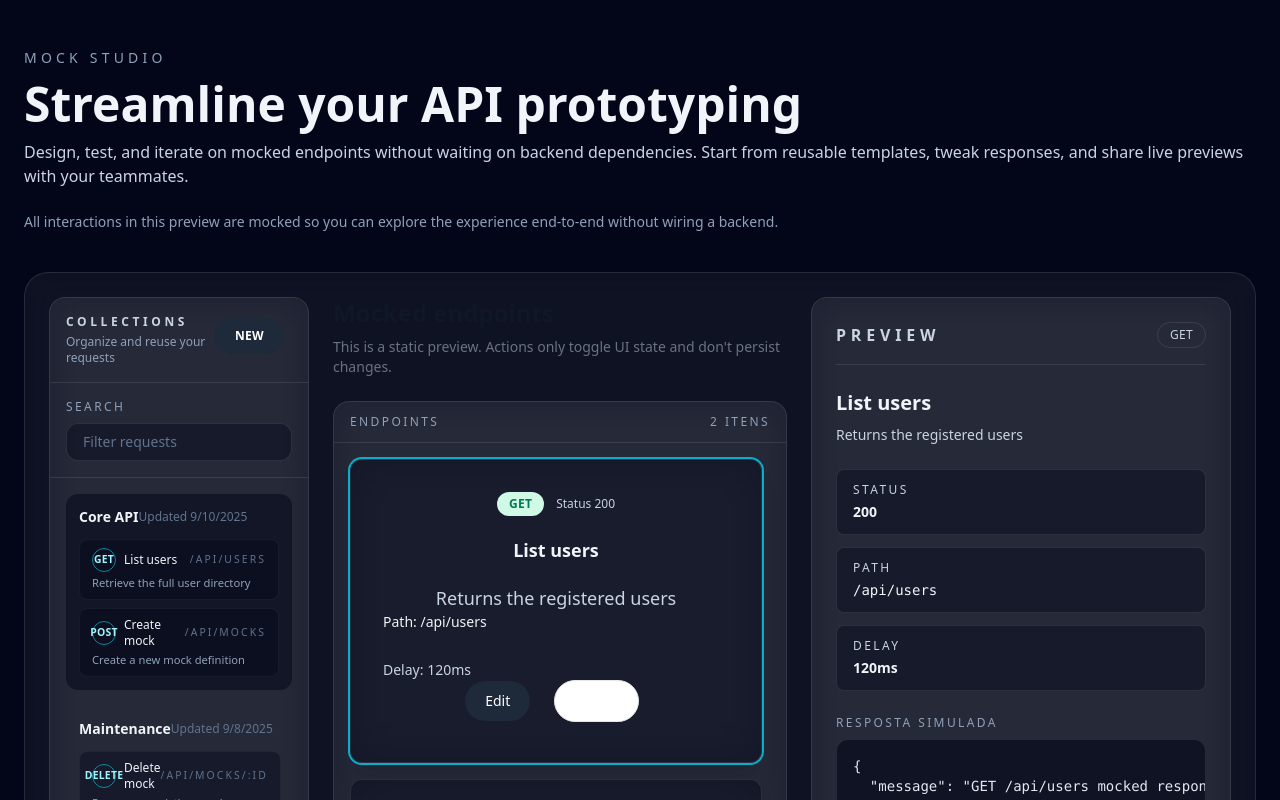
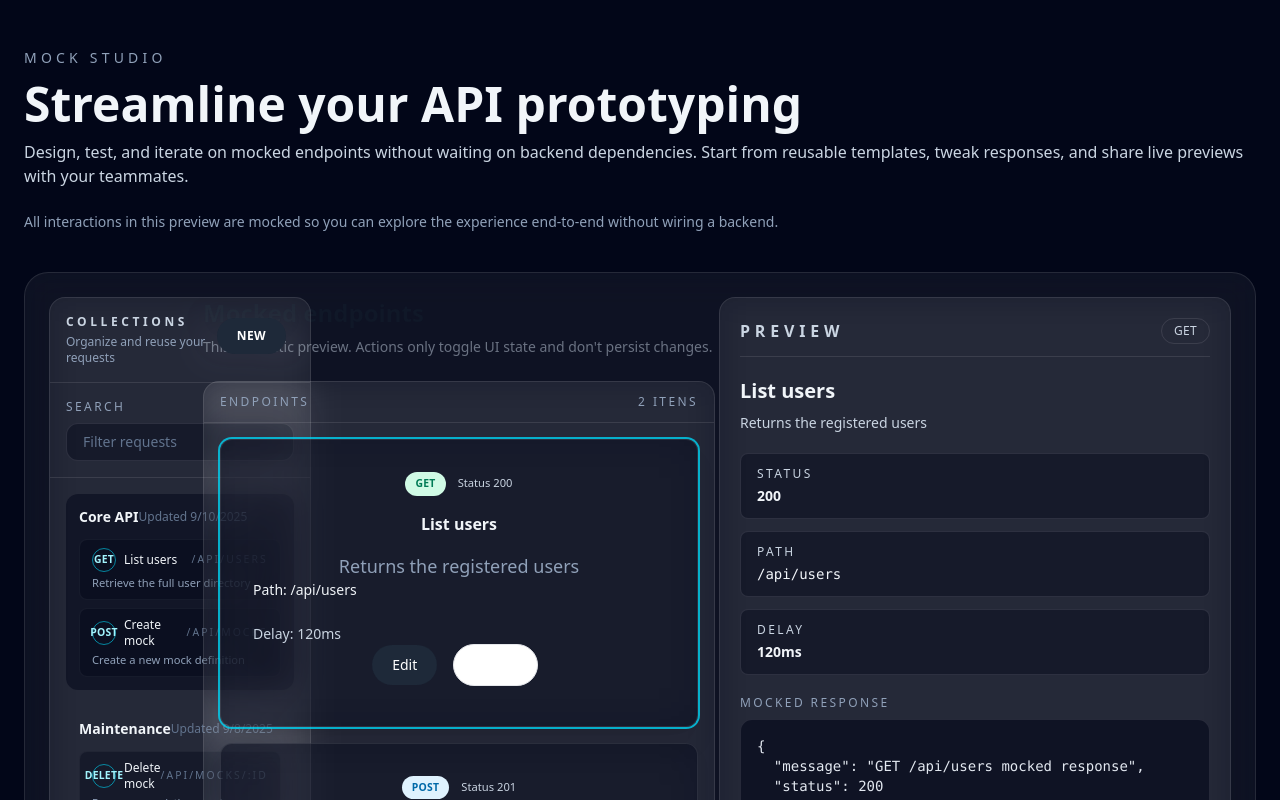
Before and after one commit to venturelli-91/APImock_studio, a Next.js app in the folder app/: page / in a window 1280 px wide. Shown: the top 800 px of the page. Built offline with nearby package versions, Linux system fonts and the light colour scheme.

Commit message:
refactor(EndpointList): alinhar colunas do dashboard de endpoints

```diff
--- a/app/app/src/components/features/endpoints/EndpointList/EndpointList.tsx
+++ b/app/app/src/components/features/endpoints/EndpointList/EndpointList.tsx
@@ -30,7 +30,7 @@ const EndpointList = () => {
 	} = useEndpointList();
 
 	return (
-		<div className="grid h-full gap-6 overflow-hidden lg:grid-cols-[minmax(0,260px)_minmax(0,1fr)] xl:grid-cols-[minmax(0,260px)_minmax(0,1fr)_minmax(0,420px)]">
+		<div className="grid h-full items-start justify-items-start gap-y-6 gap-x-[4px] overflow-hidden lg:grid-cols-[minmax(0,260px)_auto] xl:grid-cols-[minmax(0,260px)_auto_auto]">
 			<EndpointCollectionsSidebar
 				collections={collections}
 				activeCollectionId={activeCollectionId}
--- a/app/app/src/components/features/endpoints/EndpointList/EndpointListCard.tsx
+++ b/app/app/src/components/features/endpoints/EndpointList/EndpointListCard.tsx
@@ -22,7 +22,7 @@ const EndpointListCard = ({
 	};
 
 	const cardClasses = [
-		"flex flex-col justify-between border border-white/10 transition-all",
+		"flex flex-col justify-between border border-white/10 transition-all max-w-lg p-4 sm:p-5",
 		isActive
 			? "ring-2 ring-cyan-400/80 shadow-xl"
 			: "hover:border-cyan-400/60 hover:shadow-lg",
@@ -34,24 +34,26 @@ const EndpointListCard = ({
 			role="button"
 			tabIndex={0}
 			className={cardClasses}>
-			<CardHeader className="space-y-2">
+			<CardHeader className="space-y-1">
 				<div className="flex items-center justify-between gap-3">
 					<span
-						className={`inline-flex items-center rounded-full px-3 py-1 text-xs font-semibold uppercase tracking-wide ${getMethodClasses(
+						className={`inline-flex items-center rounded-full px-2.5 py-1 text-[0.65rem] font-semibold uppercase tracking-wide ${getMethodClasses(
 							endpoint.httpMethod
 						)}`}>
 						{endpoint.httpMethod}
 					</span>
-					<span className="text-xs font-medium text-slate-300">
+					<span className="text-[0.7rem] font-medium text-slate-300">
 						Status {endpoint.statusCode}
 					</span>
 				</div>
-				<CardTitle className="text-lg">{endpoint.name}</CardTitle>
-				<CardDescription className="text-sm">
+				<CardTitle className="text-base font-semibold">
+					{endpoint.name}
+				</CardTitle>
+				<CardDescription className="text-xs text-slate-400">
 					{endpoint.description}
 				</CardDescription>
 			</CardHeader>
-			<CardContent className="flex flex-col gap-3 text-left text-sm">
+			<CardContent className="flex flex-col gap-2 text-left text-xs sm:text-sm">
 				<span className="font-medium text-slate-100">
 					Path: {endpoint.path}
 				</span>
@@ -61,14 +63,14 @@ const EndpointListCard = ({
 					</span>
 				)}
 			</CardContent>
-			<CardActions className="mt-auto">
+			<CardActions className="mt-auto gap-3 sm:gap-2">
 				<Button
 					type="button"
 					onClick={(event) => {
 						event.stopPropagation();
 						onEdit(endpoint);
 					}}
-					className="w-full sm:w-auto">
+					className="w-full sm:w-auto text-sm py-2">
 					Edit
 				</Button>
 				<Button
@@ -77,7 +79,7 @@ const EndpointListCard = ({
 						event.stopPropagation();
 						onDelete(endpoint);
 					}}
-					className="w-full sm:w-auto bg-white text-gray-900 border border-gray-200 hover:bg-gray-50 dark:bg-transparent dark:text-white dark:border-gray-600 dark:hover:bg-gray-700">
+					className="w-full sm:w-auto bg-white text-gray-900 border border-gray-200 hover:bg-gray-50 dark:bg-transparent dark:text-white dark:border-gray-600 dark:hover:bg-gray-700 text-sm py-2">
 					Delete
 				</Button>
 			</CardActions>
--- a/app/app/src/components/features/endpoints/EndpointList/EndpointListMainSection.tsx
+++ b/app/app/src/components/features/endpoints/EndpointList/EndpointListMainSection.tsx
@@ -16,7 +16,7 @@ const EndpointListMainSection = ({
 		<section className="flex h-full flex-col">
 			<EndpointListHeader />
 			<div
-				className="relative mt-6 flex-1 overflow-hidden rounded-2xl border border-white/10 bg-white/5 backdrop-blur-lg"
+				className="relative mt-6 h-full w-full overflow-hidden rounded-2xl border border-white/10 bg-white/5 backdrop-blur-lg lg:w-[32rem] lg:max-w-[32rem]"
 				aria-busy={isLoading}>
 				<div
 					className="absolute inset-y-0 right-0 w-2 bg-gradient-to-b from-cyan-400/50 to-transparent opacity-0"
@@ -29,7 +29,8 @@ const EndpointListMainSection = ({
 							{isLoading ? "Loading" : `${filteredEndpoints.length} itens`}
 						</span>
 					</div>
-					<div className="flex-1 space-y-4 overflow-y-auto px-4 py-4 pr-6">
+					<div className="flex-1 overflow-y-auto px-4 py-4">
+						<div className="flex flex-col space-y-4">
 							{isLoading ? (
 								<EndpointListSkeleton count={ENDPOINT_LIST_SKELETON_COUNT} />
 							) : filteredEndpoints.length ? (
@@ -51,6 +52,7 @@ const EndpointListMainSection = ({
 						</div>
 					</div>
 				</div>
+			</div>
 		</section>
 	);
 };
--- a/app/app/src/components/features/endpoints/EndpointList/EndpointPreviewSection.tsx
+++ b/app/app/src/components/features/endpoints/EndpointList/EndpointPreviewSection.tsx
@@ -4,8 +4,8 @@ const EndpointPreviewSection = ({
 	activeEndpoint,
 }: EndpointPreviewSectionProps) => {
 	return (
-		<section className="hidden h-full flex-col rounded-2xl border border-white/10 bg-white/5 p-6 text-slate-100 backdrop-blur-lg xl:flex">
-			<div className="flex items-center justify-between border-b border-white/10 pb-4">
+		<section className="hidden h-full w-full flex-col rounded-2xl border border-white/10 bg-white/5 p-5 text-slate-100 backdrop-blur-lg lg:w-[32rem] lg:max-w-[32rem] xl:flex">
+			<div className="flex items-center justify-between border-b border-white/10 pb-3">
 				<h2 className="text-base font-semibold uppercase tracking-[0.3em] text-slate-300">
 					Preview
 				</h2>
@@ -15,7 +15,7 @@ const EndpointPreviewSection = ({
 					</span>
 				)}
 			</div>
-			<div className="mt-6 flex-1 overflow-y-auto space-y-6">
+			<div className="mt-5 flex-1 overflow-y-auto space-y-5">
 				{activeEndpoint ? (
 					<>
 						<div className="space-y-2">
@@ -48,7 +48,7 @@ const EndpointPreviewSection = ({
 						</dl>
 						<div className="space-y-2">
 							<h4 className="text-xs uppercase tracking-[0.2em] text-slate-400">
-								Resposta simulada
+								Mocked response
 							</h4>
 							<pre className="overflow-x-auto rounded-xl border border-white/10 bg-slate-950/60 p-4 text-sm text-slate-200">
 								{JSON.stringify(
@@ -65,9 +65,7 @@ const EndpointPreviewSection = ({
 				) : (
 					<div className="flex h-full flex-col items-center justify-center space-y-3 text-center text-slate-400">
 						<p className="text-sm uppercase tracking-[0.3em]">Preview</p>
-						<p className="text-sm">
-							Selecione um endpoint para visualizar detalhes.
-						</p>
+						<p className="text-sm">Select an endpoint to view details.</p>
 					</div>
 				)}
 			</div>
```
Lines whose indentation alone changed are shown as unchanged.
